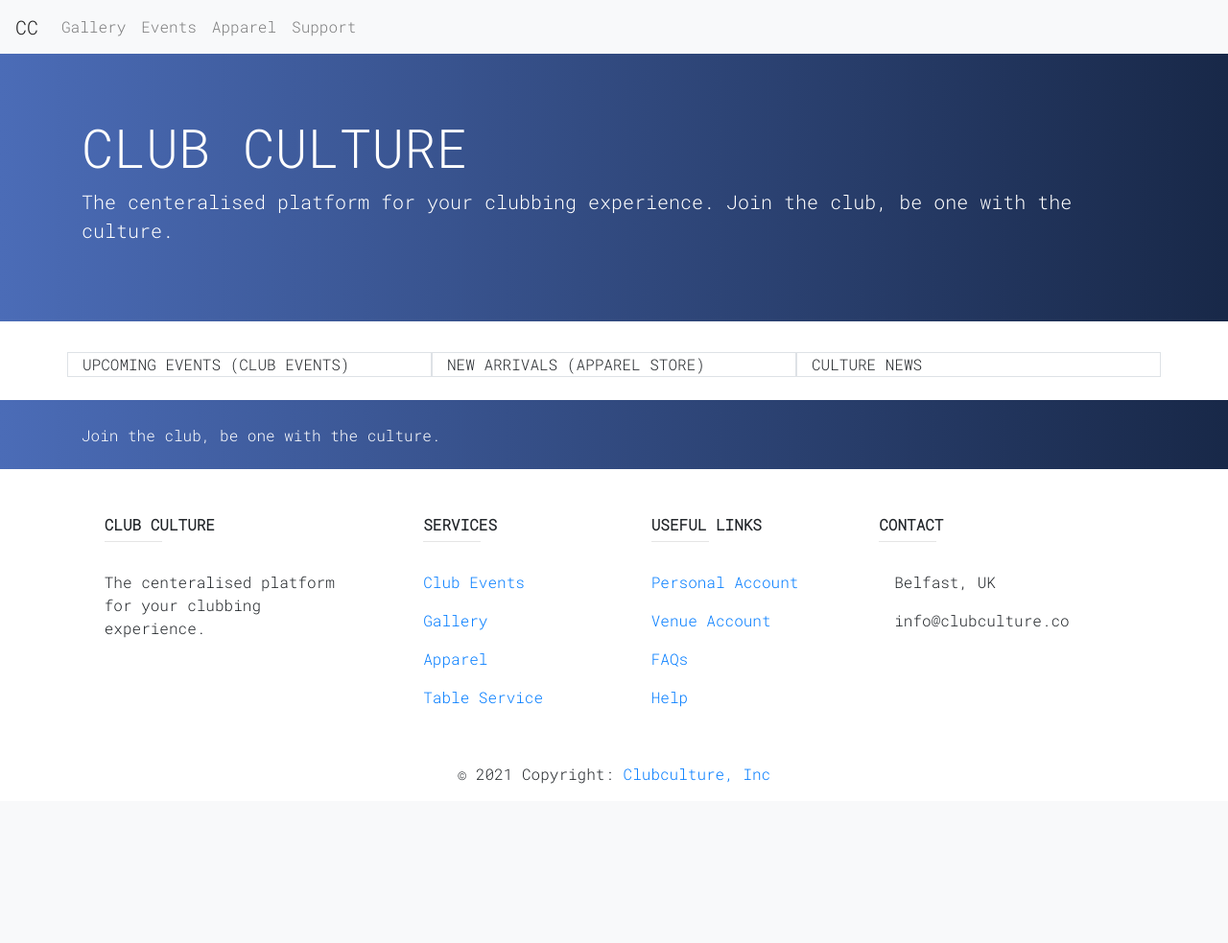
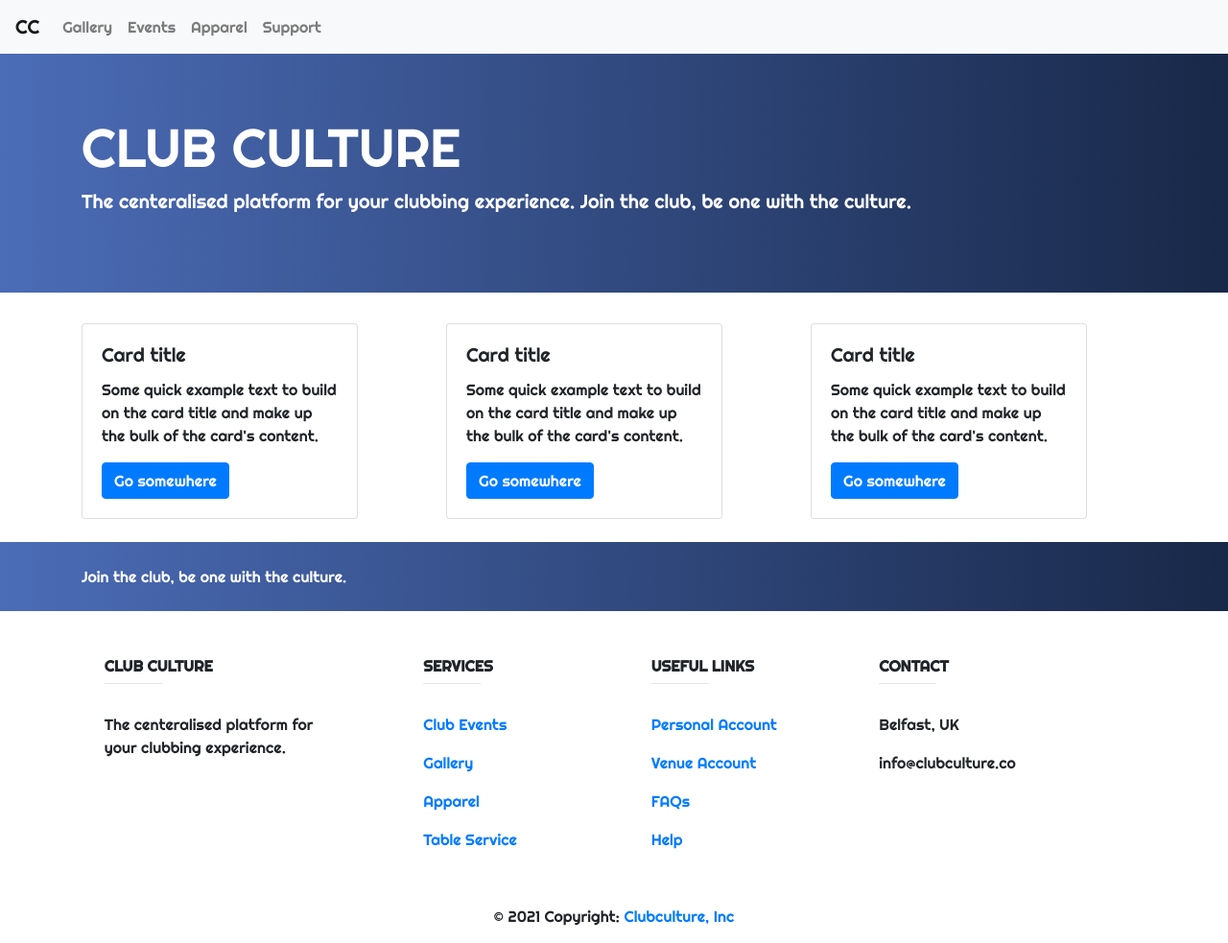
Before and after one commit to DevTobsterr/clubculture, a Django app: page / in a window 1280 px wide. Shown: the whole page at 96% size. Before the commit the page ends 817 px from the top, so only its background shows below. Run offline with Django 3.2, Linux system fonts and the light colour scheme; some libraries are stand-ins or nearby versions.

Commit message:
Changes made to the front end and font change.

```diff
--- a/club_culture/application_home/templates/application_home/application_base.html
+++ b/club_culture/application_home/templates/application_home/application_base.html
@@ -55,6 +55,9 @@
 
 
 
+
+
+
 <!-- Navigation - End -->
 
 
@@ -99,7 +102,6 @@
           <h6 class="mb-0">Join the club, be one with the culture.</h6>
         </div>
         <!-- Grid column -->
-
         <!-- Grid column -->
         <div class="col-md-6 col-lg-7 text-center text-md-right">
 
@@ -209,11 +211,13 @@
         <!-- Links -->
         <h6 class="text-uppercase font-weight-bold">Contact</h6>
         <hr class="deep-purple accent-2 mb-4 mt-0 d-inline-block mx-auto" style="width: 60px;">
-        <p>
-          <i class="fas fa-home mr-3"></i> Belfast, UK</p>
-        <p>
-          <i class="fas fa-envelope mr-3"></i> info@clubculture.co</p>
-        <p>
+        <p>Belfast, UK</p>
+        <p>info@clubculture.co</p>
+<!--
+        <p><i class="fas fa-home mr-3"></i>Belfast, UK</p>
+        <p><i class="fas fa-envelope mr-3"></i>info@clubculture.co</p>
+        <p> -->
+
           <!-- <i class="fas fa-phone mr-3"></i> PhoneNumber</p>
         <p>
           <i class="fas fa-print mr-3"></i> PhoneNumber</p> -->
@@ -229,7 +233,7 @@
 
   <!-- Copyright -->
   <div class="footer-copyright text-center py-3">© 2021 Copyright:
-    <a href="#"> Clubculture, Inc </a>
+    <a href="#">Clubculture, Inc</a>
   </div>
   <!-- Copyright -->
 
@@ -248,13 +252,13 @@
 
 
 <style>
+@import url('https://fonts.googleapis.com/css2?family=Righteous&display=swap');
 
-@import url('https://fonts.googleapis.com/css2?family=Roboto+Mono:wght@300&display=swap');
 
 
 
 body {
-  font-family: 'Roboto Mono', monospace;
+  font-family: 'Righteous', cursive;
 }
 
 #logo {
@@ -268,4 +272,5 @@ body {
 
 }
 
+
 </style>
--- a/club_culture/application_home/templates/application_home/application_home.html
+++ b/club_culture/application_home/templates/application_home/application_home.html
@@ -1,21 +1,49 @@
 {% extends 'application_home/application_base.html' %}
 {% block content %}
 
+
 <div class="container">
   <div class="row">
-    <div class="col-sm border">
-      UPCOMING EVENTS (CLUB EVENTS)
+    <div class="col-sm">
+      <div class="card" style="width: 18rem;">
+        <!-- <img class="card-img-top" src="..." alt="Card image cap"> -->
+        <div class="card-body">
+          <h5 class="card-title">Card title</h5>
+          <p class="card-text">Some quick example text to build on the card title and make up the bulk of the card's content.</p>
+          <a href="#" class="btn btn-primary">Go somewhere</a>
+        </div>
+      </div>
     </div>
-    <div class="col-sm border">
-      NEW ARRIVALS (APPAREL STORE)
+    <div class="col-sm">
+      <div class="card" style="width: 18rem;">
+        <!-- <img class="card-img-top" src="..." alt="Card image cap"> -->
+        <div class="card-body">
+          <h5 class="card-title">Card title</h5>
+          <p class="card-text">Some quick example text to build on the card title and make up the bulk of the card's content.</p>
+          <a href="#" class="btn btn-primary">Go somewhere</a>
+        </div>
+      </div>
     </div>
-    <div class="col-sm border">
-      CULTURE NEWS
+    <div class="col-sm">
+      <div class="card" style="width: 18rem;">
+        <!-- <img class="card-img-top" src="..." alt="Card image cap"> -->
+        <div class="card-body">
+          <h5 class="card-title">Card title</h5>
+          <p class="card-text">Some quick example text to build on the card title and make up the bulk of the card's content.</p>
+          <a href="#" class="btn btn-primary">Go somewhere</a>
+        </div>
+      </div>
+
     </div>
   </div>
 </div>
-
 <br>
 
 
+
+
+
+
+
+
 {% endblock %}
```
